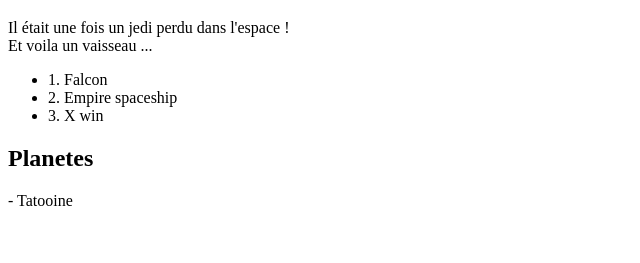
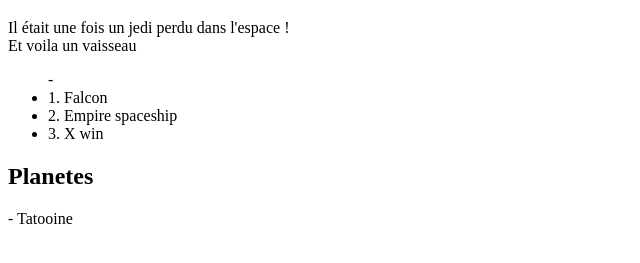
Before and after one commit to nadinekode-hub/formation-git-mastering-discover-github, a plain HTML site: page index.html in a window 1280 px wide. Shown: the part 61-324 px from the top of the page, without its empty margins (0-640 px from the left). Drawn offline with Linux system fonts and the light colour scheme.

Commit message:
fixe: all

```diff
--- a/index.html
+++ b/index.html
@@ -12,8 +12,8 @@
     Il était une fois un jedi perdu dans l'espace !
 </div>
 <div>
-    Et voila un vaisseau ...
-    <ul>
+    Et voila un vaisseau
+    <ul>-
     <li>1. Falcon </li>
     <li>2. Empire spaceship</li>
     <li>3. X win</li>
```
Also changed, not shown: jedi-night.html (added, +11 -0 lines).
